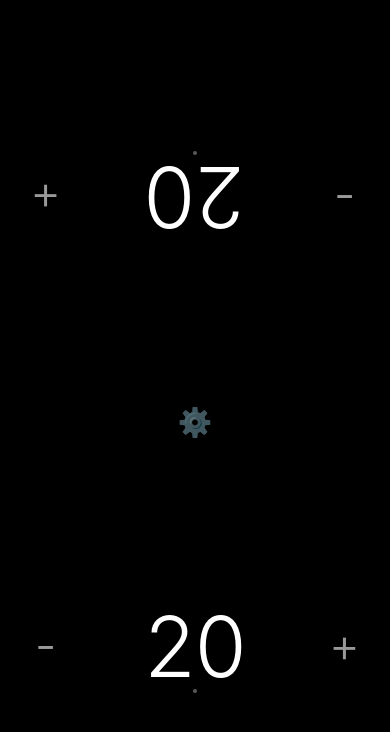
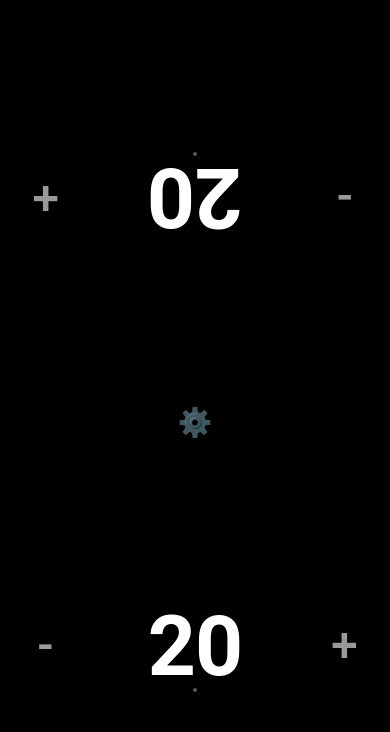
Before and after one commit to Patonero/ledger-mobile, a React Native app: screen / in a window 390 px wide. Shown: the top 732 px of the page. Built offline with nearby package versions, Linux system fonts and the light colour scheme.

Commit message:
style: update font weights and families for improved text appearance

```diff
--- a/App.js
+++ b/App.js
@@ -347,7 +347,8 @@ const styles = StyleSheet.create({
   lifeTotal: {
     color: "#fff",
     fontSize: 84,
-    fontWeight: "300",
+    fontWeight: "600",
+    fontFamily: Platform.OS === "ios" ? "System" : "Roboto",
     textAlign: "center",
     letterSpacing: -1,
   },
@@ -363,7 +364,8 @@ const styles = StyleSheet.create({
     top: -32,
     color: "#fff",
     fontSize: 20,
-    fontWeight: "300",
+    fontWeight: "500",
+    fontFamily: Platform.OS === "ios" ? "System" : "Roboto",
     textAlign: "center",
     alignSelf: "center",
     opacity: 0.8,
@@ -371,7 +373,8 @@ const styles = StyleSheet.create({
   buttonText: {
     color: "#fff",
     fontSize: 48,
-    fontWeight: "300",
+    fontWeight: "500",
+    fontFamily: Platform.OS === "ios" ? "System" : "Roboto",
     opacity: 0.6,
   },
   centerSection: {
```
